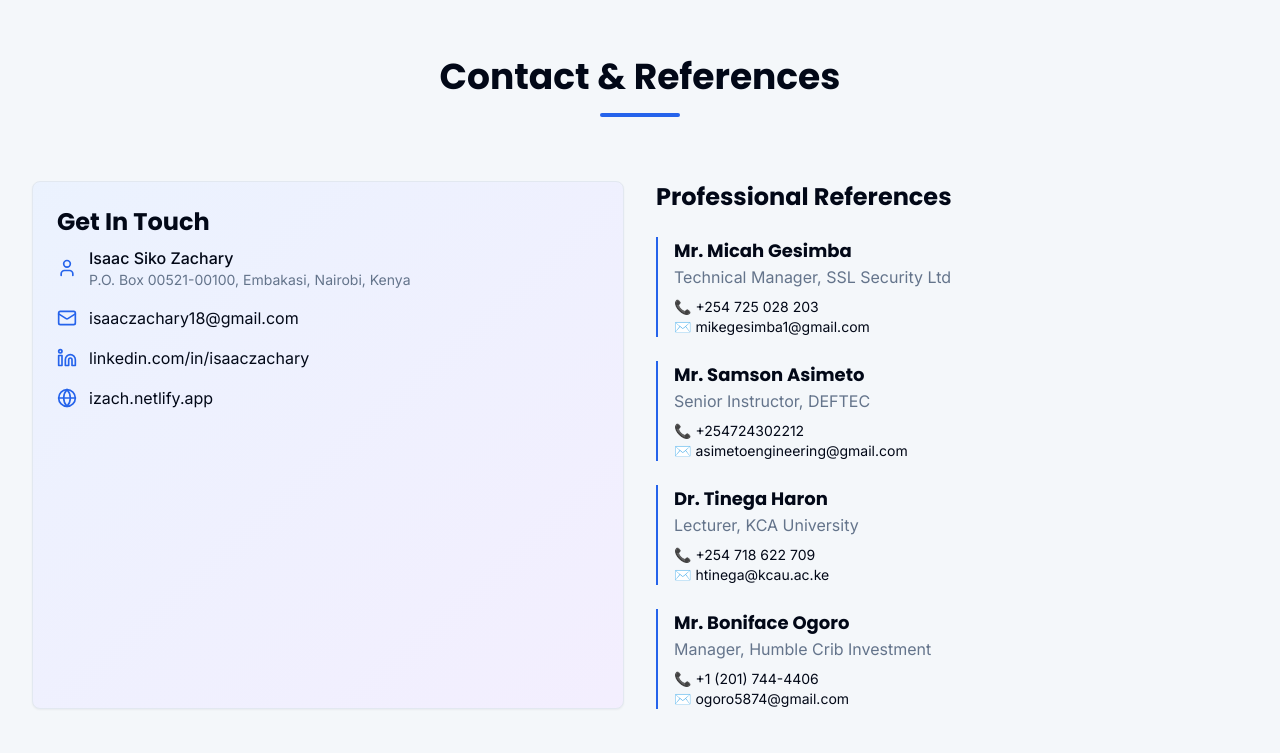
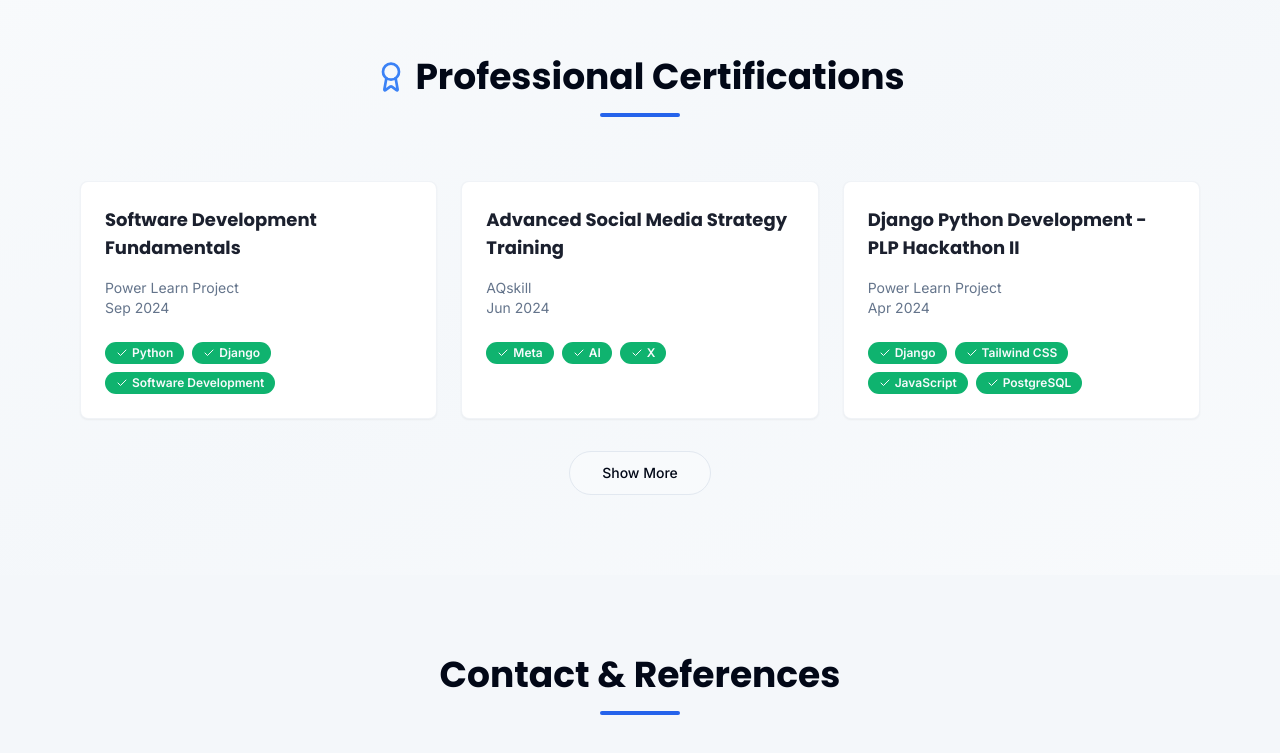
Before and after one commit to IsaacZachary/zachary-siko-portfolio-vibe, a React (Vite) app: page / in a window 1280 px wide. Shown: the part 6275-7028 px from the top of the page. Built offline with nearby package versions, Linux system fonts and the light colour scheme.

Commit message:
feat: Add certifications and projects
Add certifications and projects to the about section, and make it interactive.

```diff
--- /dev/null
+++ b/src/components/sections/CertificationsSection.tsx
@@ -0,0 +1,120 @@
+
+import { Award, Check } from "lucide-react";
+import { Card, CardContent } from "@/components/ui/card";
+import { Badge } from "@/components/ui/badge";
+import { Button } from "@/components/ui/button";
+import { useState } from "react";
+
+interface Certification {
+  title: string;
+  issuer: string;
+  date: string;
+  skills: string[];
+}
+
+const certifications: Certification[] = [
+  {
+    title: "Software Development Fundamentals",
+    issuer: "Power Learn Project",
+    date: "Sep 2024",
+    skills: ["Python", "Django", "Software Development"],
+  },
+  {
+    title: "Advanced Social Media Strategy Training",
+    issuer: "AQskill",
+    date: "Jun 2024",
+    skills: ["Meta", "AI", "X"],
+  },
+  {
+    title: "Django Python Development - PLP Hackathon II",
+    issuer: "Power Learn Project",
+    date: "Apr 2024",
+    skills: ["Django", "Tailwind CSS", "JavaScript", "PostgreSQL"],
+  },
+  {
+    title: "Website Development Beginners to Advanced",
+    issuer: "AQskill",
+    date: "Feb 2024",
+    skills: ["WordPress", "Web Development", "SEO"],
+  },
+  {
+    title: "BSc. Software Development",
+    issuer: "KCA University",
+    date: "Nov 2023",
+    skills: ["Software Development", "Agile", "AI/ML", "Programming"],
+  },
+  {
+    title: "CHAT GPT Mastery Course",
+    issuer: "AQskill",
+    date: "Jul 2023",
+    skills: ["Artificial Intelligence", "GPT", "Prompt Engineering"],
+  },
+];
+
+const CertificationsSection = () => {
+  const [visibleCerts, setVisibleCerts] = useState(3);
+
+  const showMore = () => {
+    setVisibleCerts(prevCount => Math.min(prevCount + 3, certifications.length));
+  };
+
+  const showLess = () => {
+    setVisibleCerts(3);
+  };
+
+  return (
+    <section id="certifications" className="py-20 bg-gradient-to-br from-background via-muted/50 to-background">
+      <div className="container max-w-6xl mx-auto px-4">
+        <div className="text-center mb-16">
+          <h2 className="text-3xl md:text-4xl font-bold mb-4 font-display flex items-center justify-center gap-2">
+            <Award className="text-tech-primary" size={32} />
+            Professional Certifications
+          </h2>
+          <div className="h-1 w-20 bg-primary mx-auto rounded-full"></div>
+        </div>
+
+        <div className="grid grid-cols-1 md:grid-cols-2 lg:grid-cols-3 gap-6">
+          {certifications.slice(0, visibleCerts).map((cert, index) => (
+            <Card key={index} className="group hover:shadow-lg transition-all duration-300 border border-border/50">
+              <CardContent className="p-6">
+                <div className="flex flex-col gap-4">
+                  <div className="flex items-start justify-between">
+                    <h3 className="font-bold text-lg text-foreground/90 group-hover:text-primary transition-colors">
+                      {cert.title}
+                    </h3>
+                  </div>
+                  <div className="text-sm text-muted-foreground">
+                    <p>{cert.issuer}</p>
+                    <p>{cert.date}</p>
+                  </div>
+                  <div className="flex flex-wrap gap-2 mt-2">
+                    {cert.skills.map((skill, idx) => (
+                      <Badge key={idx} variant="secondary" className="flex items-center gap-1">
+                        <Check size={12} />
+                        {skill}
+                      </Badge>
+                    ))}
+                  </div>
+                </div>
+              </CardContent>
+            </Card>
+          ))}
+        </div>
+
+        <div className="flex justify-center mt-8">
+          {visibleCerts < certifications.length ? (
+            <Button onClick={showMore} variant="outline" size="lg" className="rounded-full">
+              Show More
+            </Button>
+          ) : (
+            <Button onClick={showLess} variant="outline" size="lg" className="rounded-full">
+              Show Less
+            </Button>
+          )}
+        </div>
+      </div>
+    </section>
+  );
+};
+
+export default CertificationsSection;
--- a/src/pages/Index.tsx
+++ b/src/pages/Index.tsx
@@ -6,6 +6,7 @@ import AboutSection from "@/components/sections/AboutSection";
 import ExperienceSection from "@/components/sections/ExperienceSection";
 import EducationSection from "@/components/sections/EducationSection";
 import SkillsSection from "@/components/sections/SkillsSection";
+import CertificationsSection from "@/components/sections/CertificationsSection";
 import ContactSection from "@/components/sections/ContactSection";
 
 const Index = () => {
@@ -18,6 +19,7 @@ const Index = () => {
         <ExperienceSection />
         <EducationSection />
         <SkillsSection />
+        <CertificationsSection />
         <ContactSection />
       </main>
       <Footer />
```
